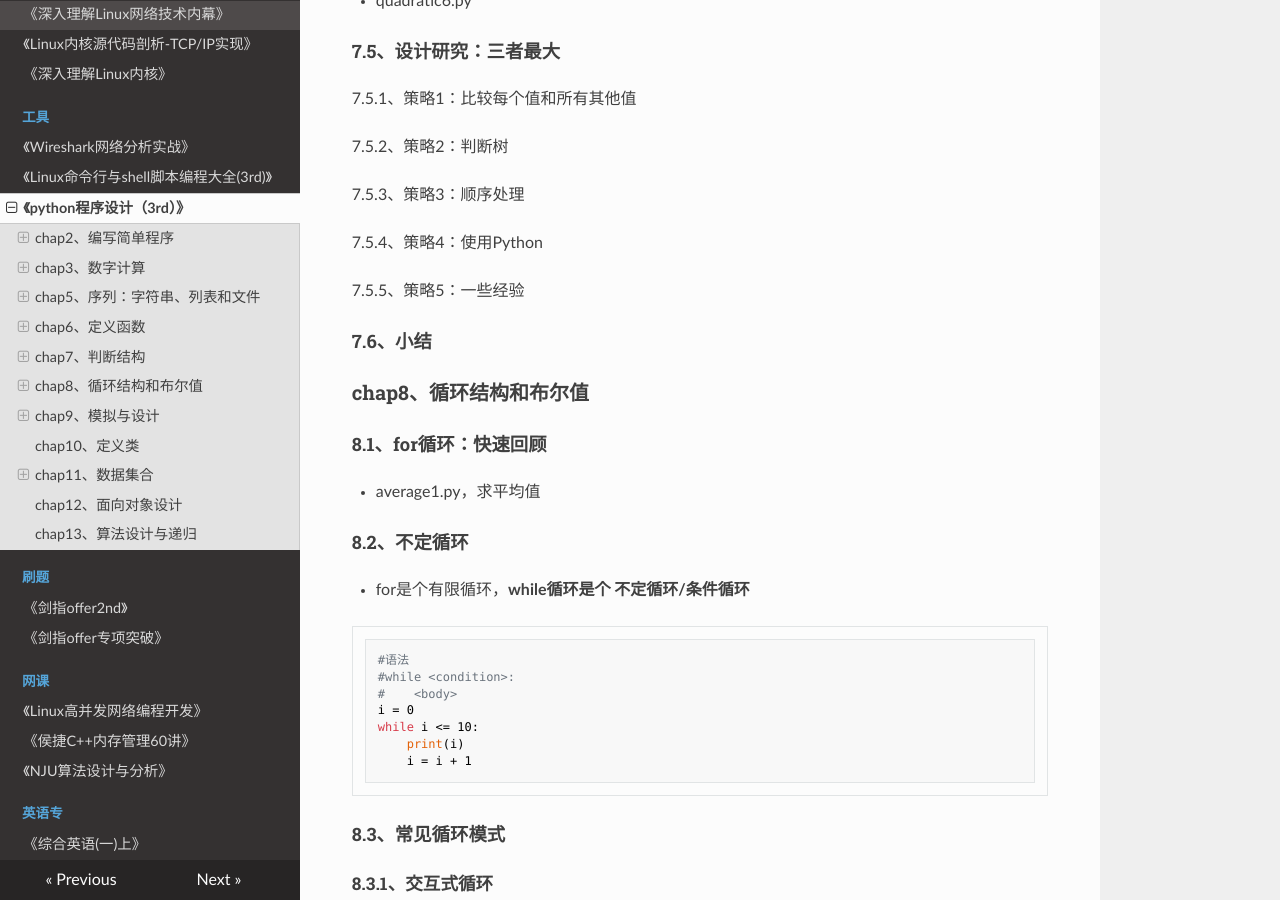
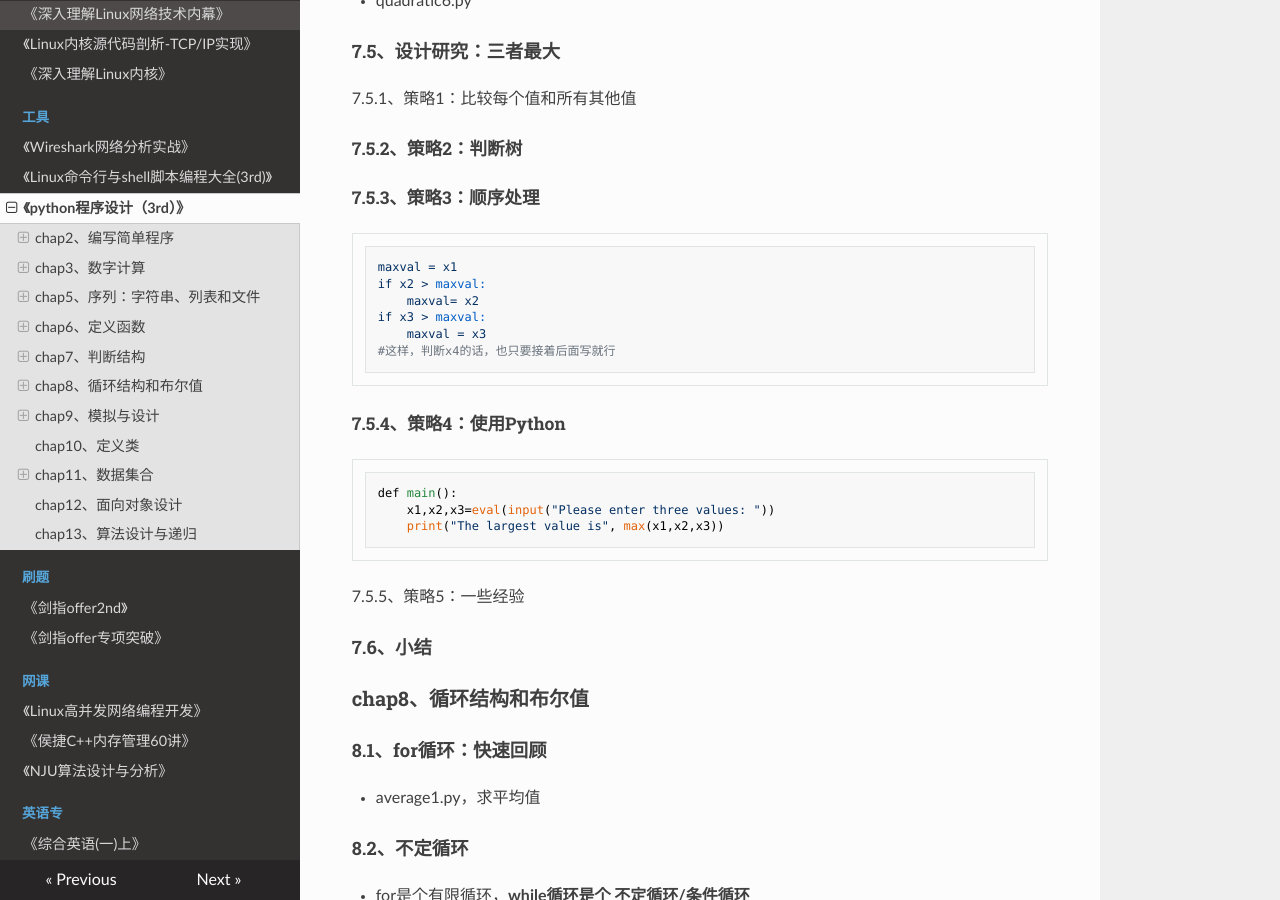
Before and after one commit to wolflion/booknotes, an MkDocs documentation site: the page built from docs/15tool/python程序设计（3rd）.md, in a window 1280 px wide and 900 px high, scrolled down 4925 px. Built offline with MkDocs 1.6.1, drawn with Linux system fonts in a browser that asks for light colours; nearby versions of some CDN libraries.

Commit message:
Update python程序设计（3rd）.md

````diff
--- a/docs/15tool/python程序设计（3rd）.md
+++ b/docs/15tool/python程序设计（3rd）.md
@@ -222,11 +222,30 @@ else:
 
 7.5.1、策略1：比较每个值和所有其他值
 
-7.5.2、策略2：判断树
+##### 7.5.2、策略2：判断树
 
-7.5.3、策略3：顺序处理
+##### 7.5.3、策略3：顺序处理
 
-7.5.4、策略4：使用Python
+```python
+maxval = x1
+if x2 > maxval:
+    maxval= x2
+if x3 > maxval:
+    maxval = x3
+#这样，判断x4的话，也只要接着后面写就行
+```
+
+
+
+##### 7.5.4、策略4：使用Python
+
+```python
+def main():
+    x1,x2,x3=eval(input("Please enter three values: "))
+    print("The largest value is", max(x1,x2,x3))
+```
+
+
 
 7.5.5、策略5：一些经验
 
````
